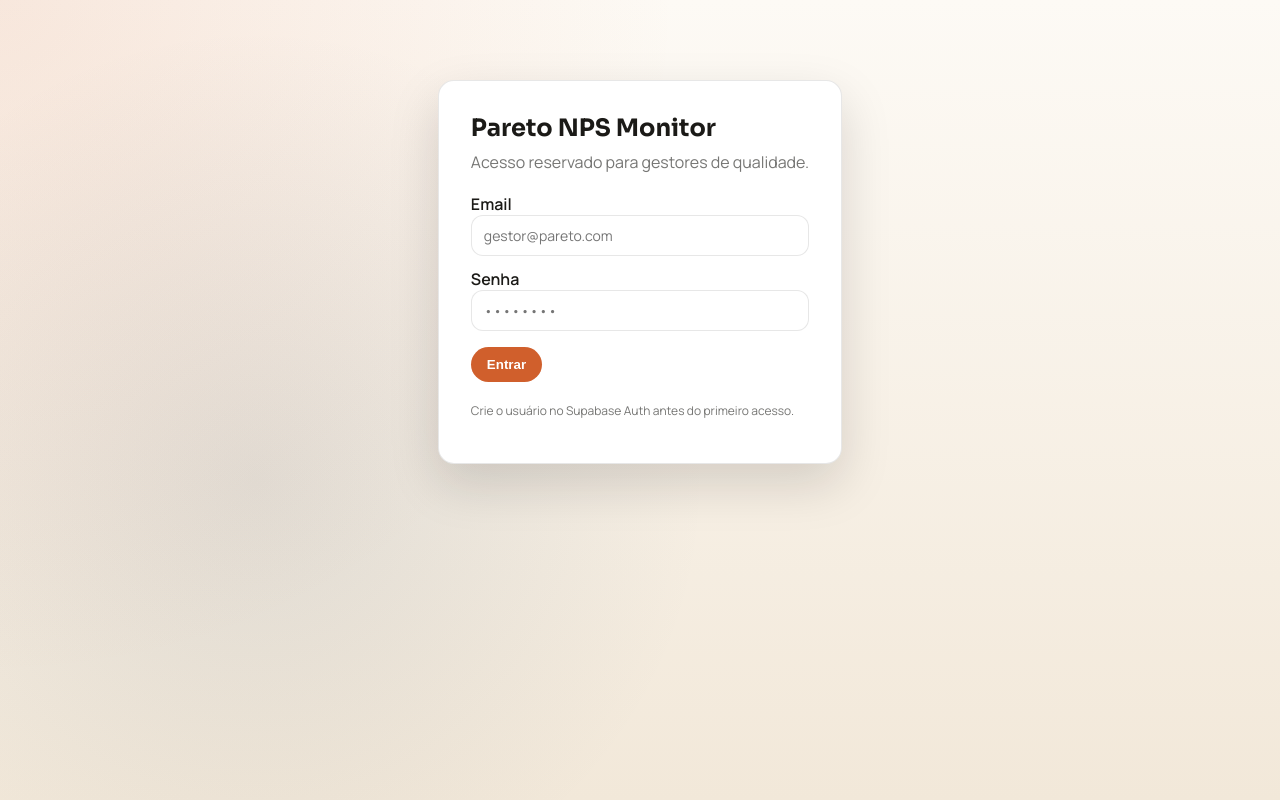
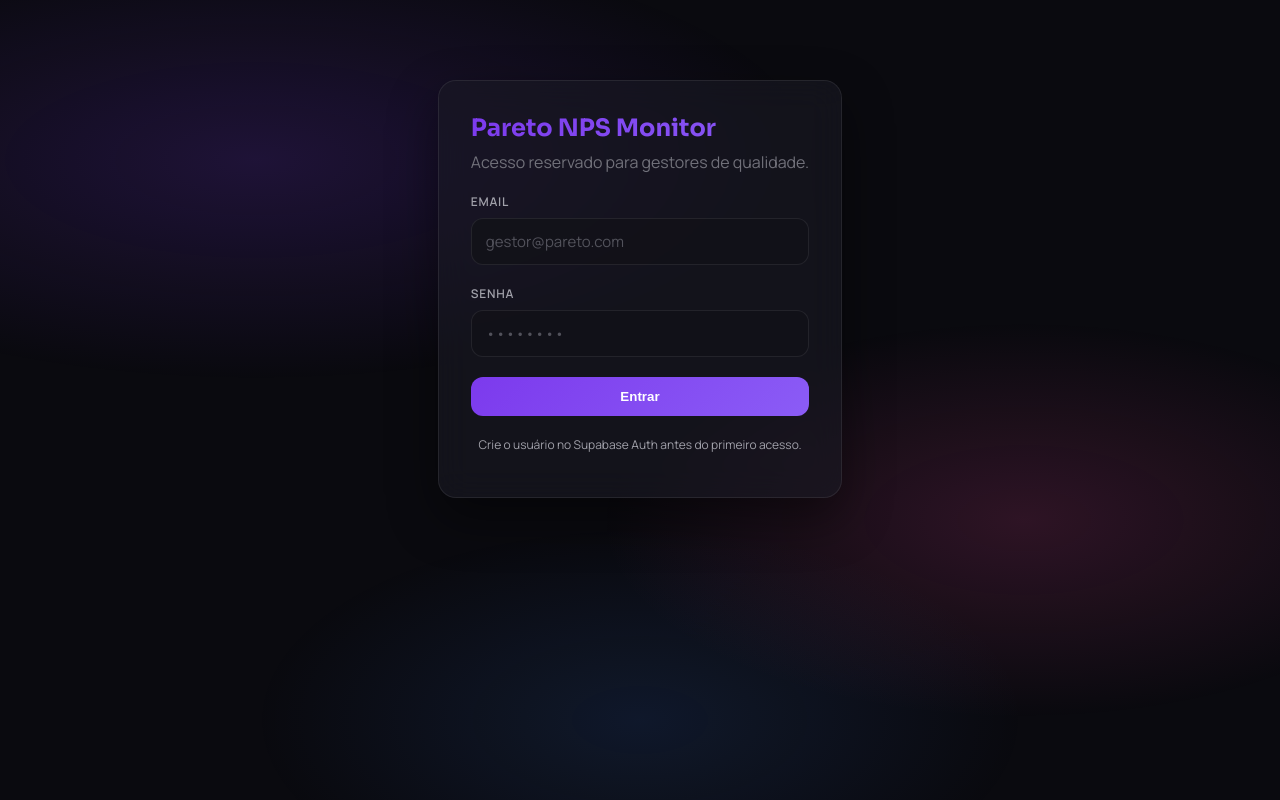
Before and after one commit to petrickramos/pareto-case-nps, a Next.js app in the folder dashboard/: page / in a window 1280 px wide. Built offline with nearby package versions, Linux system fonts and the light colour scheme; no server answers.

Commit message:
style: apply Pareto dark aurora theme

```diff
--- a/dashboard/app/globals.css
+++ b/dashboard/app/globals.css
@@ -1,18 +1,21 @@
 :root {
-  color-scheme: light;
-  --bg: #f6f1e8;
-  --bg-ink: #1b1a17;
-  --bg-muted: #efe7dc;
-  --card: #ffffff;
-  --card-strong: #fefbf7;
-  --accent: #d05f2c;
-  --accent-strong: #b94b1e;
-  --accent-soft: rgba(208, 95, 44, 0.15);
-  --line: rgba(27, 26, 23, 0.1);
-  --muted: rgba(27, 26, 23, 0.6);
-  --shadow: 0 20px 50px rgba(18, 16, 12, 0.15);
-  --radius: 16px;
-  --radius-sm: 10px;
+  color-scheme: dark;
+  --bg: #0a0a0f;
+  --bg-ink: #ffffff;
+  --bg-muted: #121218;
+  --card: rgba(26, 26, 36, 0.6);
+  --card-strong: rgba(26, 26, 36, 0.8);
+  --accent: #8b5cf6;
+  --accent-strong: #7c3aed;
+  --accent-soft: rgba(139, 92, 246, 0.2);
+  --line: rgba(255, 255, 255, 0.08);
+  --muted: #a1a1aa;
+  --muted-strong: #71717a;
+  --shadow: 0 20px 50px rgba(0, 0, 0, 0.45);
+  --radius: 18px;
+  --radius-sm: 12px;
+  --gradient-brand: linear-gradient(135deg, #7c3aed 0%, #ec4899 55%, #f97316 100%);
+  --gradient-purple: linear-gradient(135deg, #7c3aed 0%, #8b5cf6 100%);
 }
 
 * {
@@ -29,9 +32,20 @@
 body {
   font-family: var(--font-body, "system-ui", sans-serif);
   color: var(--bg-ink);
-  background: radial-gradient(circle at top left, rgba(208, 95, 44, 0.12), transparent 45%),
-    radial-gradient(circle at 20% 60%, rgba(40, 60, 82, 0.1), transparent 40%),
-    linear-gradient(180deg, #fdfaf5 0%, #f2e8d9 100%);
+  background: var(--bg);
+  position: relative;
+}
+
+body::before {
+  content: "";
+  position: fixed;
+  inset: 0;
+  background:
+    radial-gradient(ellipse 80% 50% at 20% 20%, rgba(124, 58, 237, 0.18) 0%, transparent 55%),
+    radial-gradient(ellipse 60% 45% at 80% 65%, rgba(236, 72, 153, 0.16) 0%, transparent 55%),
+    radial-gradient(ellipse 50% 40% at 50% 90%, rgba(59, 130, 246, 0.12) 0%, transparent 60%);
+  pointer-events: none;
+  z-index: 0;
 }
 
 a {
@@ -43,6 +57,8 @@
   min-height: 100vh;
   display: flex;
   flex-direction: column;
+  position: relative;
+  z-index: 1;
 }
 
 .app-shell {
@@ -65,6 +81,8 @@
   border-radius: var(--radius);
   border: 1px solid var(--line);
   box-shadow: var(--shadow);
+  backdrop-filter: blur(16px);
+  -webkit-backdrop-filter: blur(16px);
 }
 
 .panel-header {
@@ -97,22 +115,22 @@
   border-radius: 999px;
   font-size: 12px;
   font-weight: 600;
-  background: var(--bg-muted);
+  background: rgba(255, 255, 255, 0.08);
 }
 
 .badge.positive {
-  background: rgba(40, 167, 69, 0.15);
-  color: #1e6b34;
+  background: rgba(34, 197, 94, 0.18);
+  color: #86efac;
 }
 
 .badge.neutral {
-  background: rgba(255, 193, 7, 0.2);
-  color: #8a6d00;
+  background: rgba(250, 204, 21, 0.18);
+  color: #fde68a;
 }
 
 .badge.negative {
-  background: rgba(220, 53, 69, 0.15);
-  color: #8f1d2c;
+  background: rgba(248, 113, 113, 0.18);
+  color: #fecaca;
 }
 
 .list {
@@ -127,17 +145,18 @@
   padding: 12px 14px;
   background: var(--card-strong);
   cursor: pointer;
-  transition: transform 0.2s ease, border-color 0.2s ease;
+  transition: transform 0.2s ease, border-color 0.2s ease, box-shadow 0.2s ease;
 }
 
 .list-item:hover {
-  border-color: rgba(208, 95, 44, 0.4);
+  border-color: rgba(139, 92, 246, 0.45);
   transform: translateY(-1px);
+  box-shadow: 0 12px 30px rgba(10, 10, 20, 0.35);
 }
 
 .list-item.active {
   border-color: var(--accent);
-  background: rgba(208, 95, 44, 0.08);
+  background: rgba(124, 58, 237, 0.15);
 }
 
 .meta-row {
@@ -151,6 +170,7 @@
 
 .text-strong {
   font-weight: 600;
+  color: var(--bg-ink);
 }
 
 .input,
@@ -160,8 +180,44 @@
   border-radius: 12px;
   padding: 10px 12px;
   font-family: inherit;
-  background: #fff;
+  background: rgba(18, 18, 24, 0.8);
+  color: var(--bg-ink);
   font-size: 14px;
+}
+
+.input-group {
+  margin-bottom: 20px;
+}
+
+.input-label {
+  display: block;
+  color: var(--muted);
+  font-size: 12px;
+  font-weight: 600;
+  text-transform: uppercase;
+  letter-spacing: 0.06em;
+  margin-bottom: 8px;
+}
+
+.input-field {
+  width: 100%;
+  border: 1px solid var(--line);
+  border-radius: 12px;
+  padding: 12px 14px;
+  font-family: inherit;
+  background: rgba(18, 18, 24, 0.8);
+  color: var(--bg-ink);
+  font-size: 15px;
+}
+
+.input-field::placeholder {
+  color: #52525b;
+}
+
+.input-field:focus {
+  border-color: var(--accent);
+  box-shadow: 0 0 0 3px rgba(139, 92, 246, 0.18);
+  outline: none;
 }
 
 textarea {
@@ -169,15 +225,44 @@
   resize: vertical;
 }
 
+.input::placeholder,
+textarea::placeholder {
+  color: #52525b;
+}
+
+.input:focus,
+textarea:focus {
+  border-color: var(--accent);
+  box-shadow: 0 0 0 3px rgba(139, 92, 246, 0.18);
+  outline: none;
+}
+
 .button {
   border: none;
-  background: var(--accent);
+  background: var(--gradient-brand);
   color: #fff;
   padding: 10px 16px;
   border-radius: 999px;
   font-weight: 600;
   cursor: pointer;
-  transition: background 0.2s ease;
+  transition: transform 0.2s ease, box-shadow 0.2s ease;
+}
+
+.btn-login {
+  width: 100%;
+  padding: 12px 16px;
+  background: var(--gradient-purple);
+  color: #fff;
+  border: none;
+  border-radius: 12px;
+  font-weight: 600;
+  cursor: pointer;
+  transition: transform 0.2s ease, box-shadow 0.2s ease;
+}
+
+.btn-login:hover:not(:disabled) {
+  transform: translateY(-1px);
+  box-shadow: 0 12px 30px rgba(124, 58, 237, 0.35);
 }
 
 .button.secondary {
@@ -187,13 +272,18 @@
 }
 
 .button.secondary:hover {
-  border-color: var(--accent);
-  color: var(--accent);
+  border-color: rgba(139, 92, 246, 0.6);
+  color: #e9d5ff;
 }
 
 .button:disabled {
   opacity: 0.6;
   cursor: not-allowed;
+}
+
+.button:not(:disabled):hover {
+  transform: translateY(-1px);
+  box-shadow: 0 12px 30px rgba(124, 58, 237, 0.35);
 }
 
 .toolbar {
@@ -219,20 +309,20 @@
   padding: 12px 14px;
   border-radius: 14px;
   margin-bottom: 12px;
-  background: #fff;
+  background: rgba(18, 18, 24, 0.85);
   border: 1px solid var(--line);
 }
 
 .message.bot {
-  background: rgba(40, 60, 82, 0.08);
+  background: rgba(59, 130, 246, 0.12);
 }
 
 .message.manager {
-  background: rgba(208, 95, 44, 0.08);
+  background: rgba(139, 92, 246, 0.16);
 }
 
 .message.user {
-  background: rgba(50, 140, 100, 0.1);
+  background: rgba(34, 197, 94, 0.12);
 }
 
 .login-shell {
@@ -243,20 +333,34 @@
   border-radius: var(--radius);
   border: 1px solid var(--line);
   box-shadow: var(--shadow);
+  backdrop-filter: blur(16px);
+  -webkit-backdrop-filter: blur(16px);
 }
 
 .login-title {
   font-family: var(--font-title, "system-ui", sans-serif);
   font-size: 24px;
   margin: 0 0 8px;
+  background: var(--gradient-purple);
+  -webkit-background-clip: text;
+  -webkit-text-fill-color: transparent;
+  background-clip: text;
+  color: transparent;
 }
 
 .login-subtitle {
   margin: 0 0 20px;
-  color: var(--muted);
+  color: var(--muted-strong);
 }
 
 .small-note {
   font-size: 12px;
   color: var(--muted);
 }
+
+.login-footer {
+  color: var(--muted);
+  font-size: 12px;
+  text-align: center;
+  margin-top: 20px;
+}
--- a/dashboard/components/LoginPanel.tsx
+++ b/dashboard/components/LoginPanel.tsx
@@ -33,34 +33,36 @@
         Acesso reservado para gestores de qualidade.
       </p>
       <form onSubmit={handleLogin}>
-        <label className="text-strong">Email</label>
+        <div className="input-group">
+          <label className="input-label">Email</label>
           <input
-          className="input"
+            className="input-field"
             type="email"
             value={email}
             onChange={(event) => setEmail(event.target.value)}
             placeholder="gestor@pareto.com"
             required
           />
-        <div style={{ height: 12 }} />
-        <label className="text-strong">Senha</label>
+        </div>
+        <div className="input-group">
+          <label className="input-label">Senha</label>
           <input
-          className="input"
+            className="input-field"
             type="password"
             value={password}
             onChange={(event) => setPassword(event.target.value)}
             placeholder="••••••••"
             required
           />
+        </div>
         {error && (
           <p style={{ color: "#b33", marginTop: 12 }}>{error}</p>
         )}
-        <div style={{ height: 16 }} />
-        <button className="button" type="submit" disabled={loading}>
+        <button className="btn-login" type="submit" disabled={loading}>
           {loading ? "Entrando..." : "Entrar"}
         </button>
       </form>
-      <p className="small-note" style={{ marginTop: 20 }}>
+      <p className="login-footer">
         Crie o usuário no Supabase Auth antes do primeiro acesso.
       </p>
     </section>
```
Lines whose indentation alone changed are shown as unchanged.
